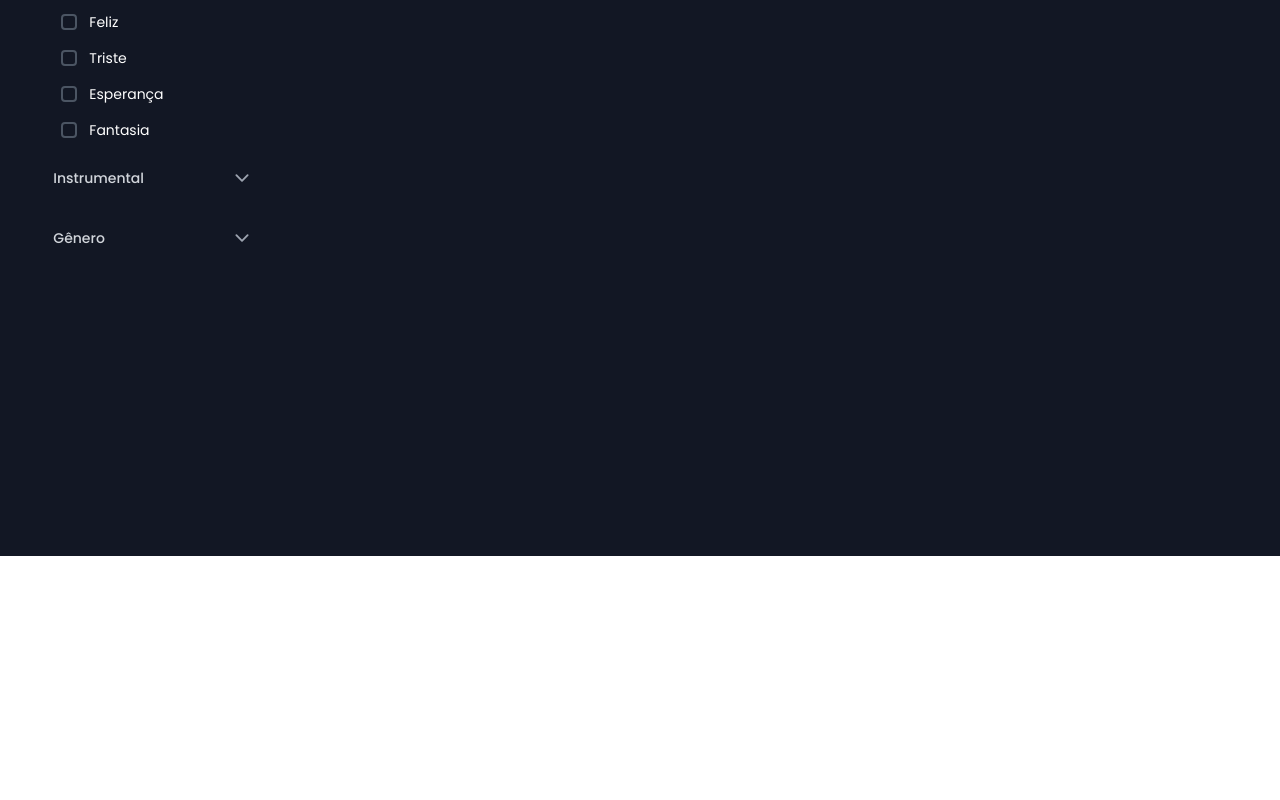
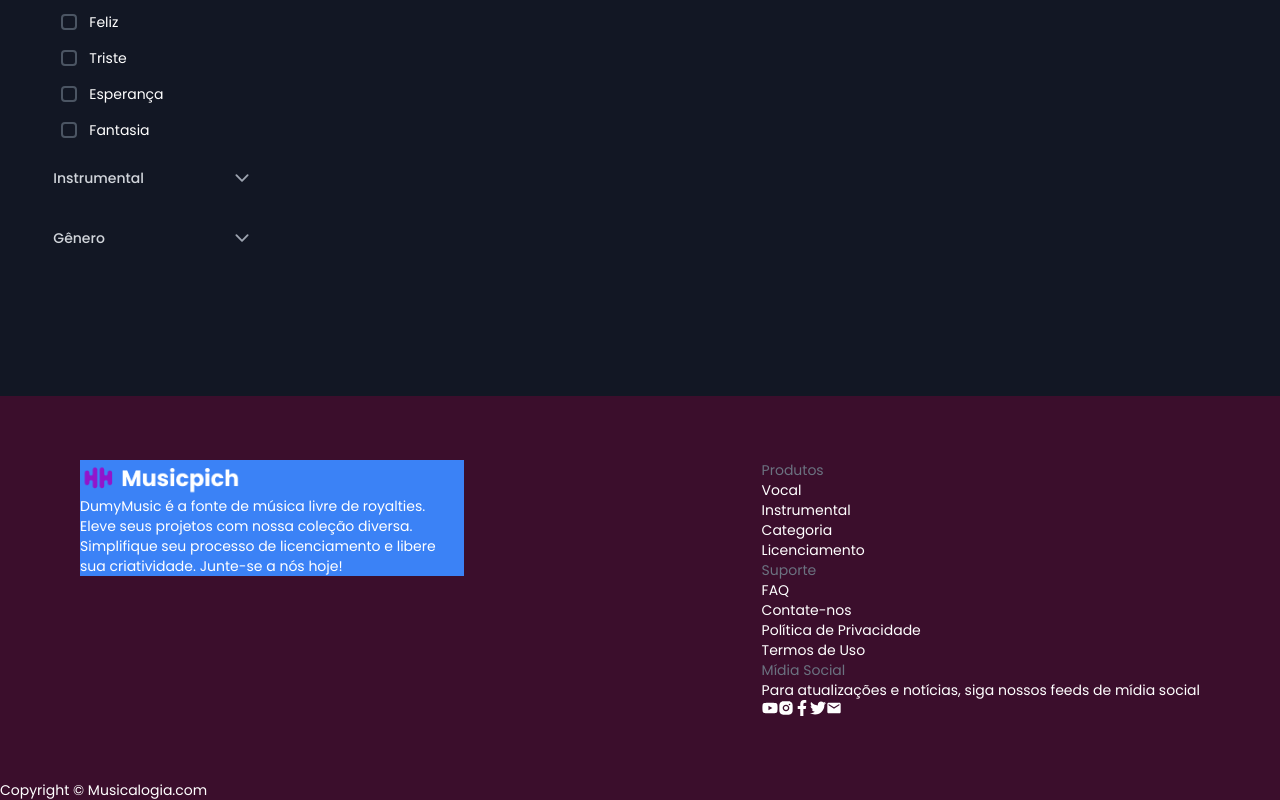
Before and after one commit to Dev-Nana/music-pich, a React (Vite) app: page / in a window 1280 px wide. Shown: the part 1472-2272 px from the top of the page. Before the commit the page ends 2028 px from the top, so only its background shows below. Built offline with nearby package versions, Linux system fonts and the light colour scheme; no server answers.

Commit message:
feat: inicie componente Footer

```diff
--- /dev/null
+++ b/src/components/footer/Footer.tsx
@@ -0,0 +1,51 @@
+import { FaYoutube, FaTwitter, FaFacebookF } from "react-icons/fa";
+import { RiInstagramFill } from "react-icons/ri";
+import { MdMail } from "react-icons/md";
+import Logo from "../../assets/images/image-logo.png";
+
+export const Footer = () => {
+  return (
+    <div className="flex w-screen flex-col bg-purple-1000">
+      <div className="flex flex-row justify-between items-start py-16 px-20">
+        <div className="flex flex-col justify-start w-96 h-1/2 bg-blue-500">
+          <img src={Logo} className="w-40"/>
+          <p className="text-sm text-white">
+            DumyMusic é a fonte de música livre de royalties. Eleve seus projetos
+            com nossa coleção diversa. Simplifique seu processo de licenciamento e
+            libere sua criatividade. Junte-se a nós hoje!
+          </p>
+        </div>
+        <div>
+          <div className="flex flex-col">
+            <p className="text-sm text-gray-500">Produtos</p>
+            <p className="text-sm text-white">Vocal</p>
+            <p className="text-sm text-white">Instrumental</p>
+            <p className="text-sm text-white">Categoria</p>
+            <p className="text-sm text-white">Licenciamento</p>
+          </div>
+          <div className="flex flex-col">
+            <p className="text-sm text-gray-500">Suporte</p>
+            <p className="text-sm text-white">FAQ</p>
+            <p className="text-sm text-white">Contate-nos</p>
+            <p className="text-sm text-white">Política de Privacidade</p>
+            <p className="text-sm text-white">Termos de Uso</p>
+          </div>
+          <div className="flex flex-col">
+            <p className="text-sm text-gray-500">Mídia Social</p>
+            <p className="text-sm text-white">Para atualizações e notícias, siga nossos feeds de mídia social</p>
+            <div className="flex flex-row text-white">
+              <FaYoutube />
+              <RiInstagramFill />
+              <FaFacebookF />
+              <FaTwitter />
+              <MdMail />
+            </div>
+          </div>
+        </div>
+      </div>
+      <div>
+        <p className="text-sm text-white">Copyright © Musicalogia.com</p>
+      </div>
+    </div>
+  );
+};
--- a/src/components/gallery/Gallery.tsx
+++ b/src/components/gallery/Gallery.tsx
@@ -2,7 +2,7 @@ import { Filter, Albums } from "../../components"
 
 export const Gallery = () => {
   return (
-    <div className="w-screen flex justify-center items-center bg-gray-950 sm:py-64 py-40">
+    <div className="w-screen flex justify-center items-center bg-gray-950 sm:pt-64 sm:pb-24 pt-40 pb-24">
       <div className="flex flex-row w-11/12 lg:gap-10">
         <Filter />
         <Albums />
--- a/src/components/index.ts
+++ b/src/components/index.ts
@@ -8,3 +8,4 @@ export * from './search/Search';
 export * from './select/Select';
 export * from './songcards/SongCards';
 export * from './button/Button';
+export * from './footer/Footer';
--- a/src/pages/App.tsx
+++ b/src/pages/App.tsx
@@ -1,4 +1,4 @@
-import { Header, Banner, Gallery, Section } from "../components";
+import { Header, Banner, Gallery, Section, Footer } from "../components";
 import "./App.css"
 
 export default function App() {
@@ -8,6 +8,7 @@ export default function App() {
       <Banner />
       <Section />
       <Gallery />
+      <Footer />
     </div>
   )
 }
--- a/tailwind.config.js
+++ b/tailwind.config.js
@@ -7,17 +7,18 @@ export default {
   theme: {
     extend: {
       screens: {
-        'xs': {'max': '480px' },
+        'xs': { 'max': '480px' },
       },
       colors: {
         'purple': {
-          150: '#9215CB'
+          150: '#9215CB',
+          1000: '#3B0E2C',
         },
         'gray': {
           450: '#757575',
           950: '#121724',
           960: '#404657',
-        },
+        }
       },
       fontFamily: {
         anton: ['Anton', 'sans-serif'],
```
